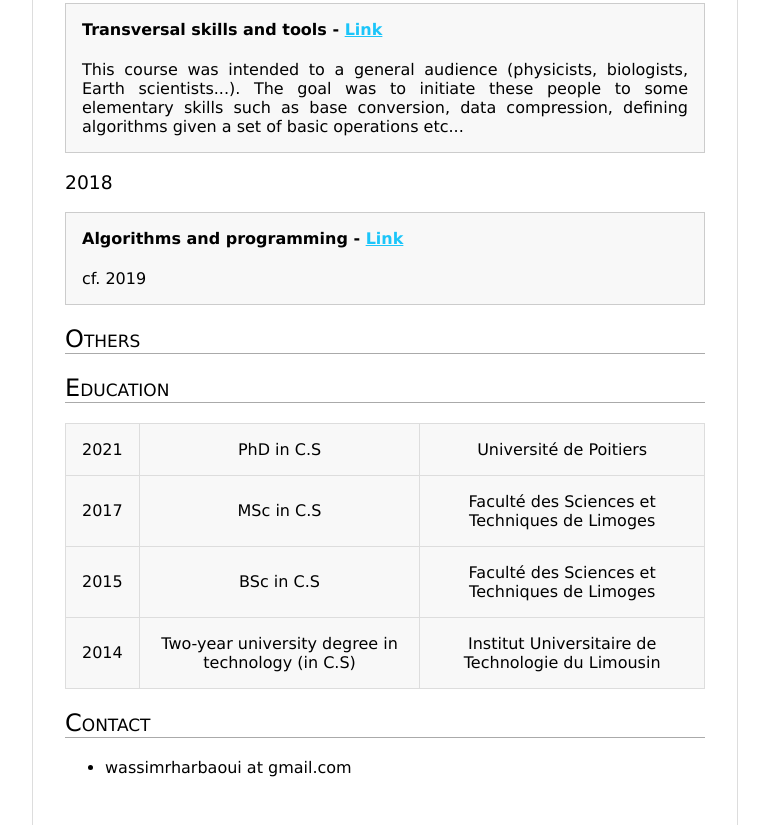
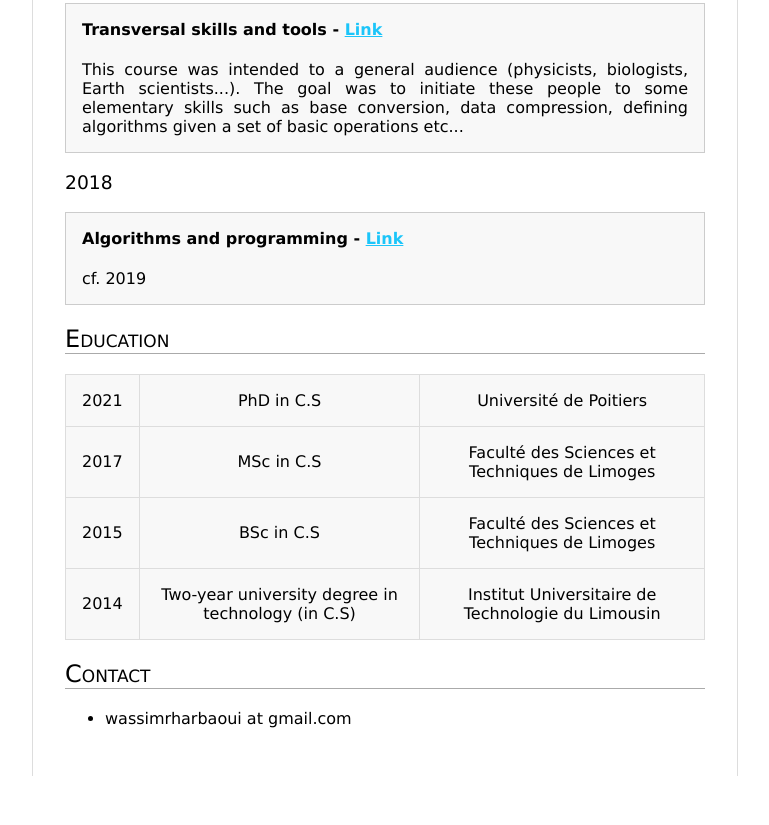
Before and after one commit to WassimRharbaoui/wassimrharbaoui.github.io, a plain HTML site: page index.html in a window 1280 px wide. Shown: the part 2861-3686 px from the top of the page, without its empty margins (255-1024 px from the left). After the commit the page ends 3637 px from the top, so only its background shows below. Drawn offline with Linux system fonts and the light colour scheme.

Commit message:
Suppression de la catégorie Others

```diff
--- a/index.html
+++ b/index.html
@@ -157,7 +157,7 @@
   cf. 2019
 </div>
 
-<h2> Others </h2>
+<!-- <h2> Others </h2> -->
 
 <h2> Education </h2>
 
```
